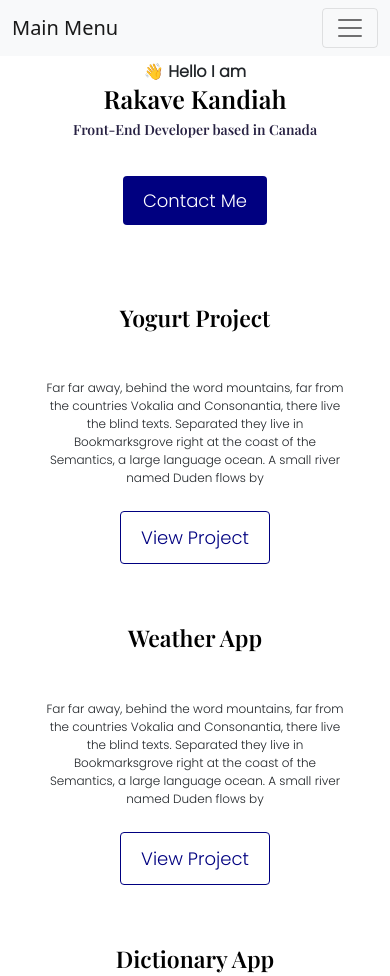
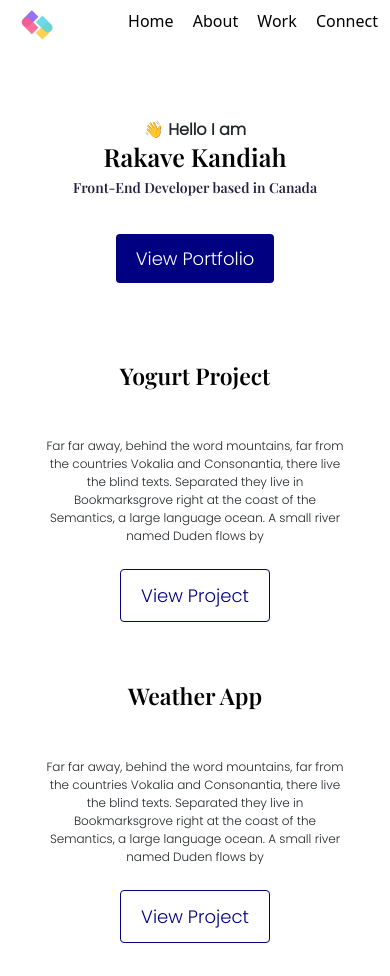
Before and after one commit to Rak97/Portfolio-Project-Lesson-5, a plain HTML site: page index.html in a window 390 px wide. Shown: the top 976 px of the page. Drawn offline with nearby package versions, Linux system fonts and the light colour scheme.

Commit message:
nav bar
edit nav bar
inserted two logos for mobile and desktop/laptop view

```diff
--- a/index.html
+++ b/index.html
@@ -19,43 +19,40 @@
     <link href="style.css" rel="stylesheet" />
 </head>
 <body>
-    <nav class="navbar navbar-expand-lg navbar-light bg-light fixed-top">
 <div class="container">
-            <a class="navbar-brand" href="index.html">Main Menu</a>
-            <button class="navbar-toggler" type="button" data-bs-toggle="collapse" data-bs-target="#navbarNav"
-                aria-controls="navbarNav" aria-expanded="false" aria-label="Toggle navigation">
-                <span class="navbar-toggler-icon"></span>
-            </button>
-            <div class="collapse navbar-collapse" id="navbarNav">
-                <ul class="navbar-nav">
-                    <li class="nav-item">
-                        <a class="nav-link active" aria-current="page" href="index.html">Home</a>
+    <nav class="d-flex justify-content-between">
+        <a href="index.html">
+            <img src="images/logo.png" class="logo d-none d-md-block" width="185" height="50" alt="">
+            <img src="images/icon.jpg"class="logo d-block d-md-none" width="50" height="50" alt="">
+        </a>
+        <ul>
+            <li>
+                <a class="active" href="index.html">Home</a>
             </li>
-                    <li class="nav-item">
-                        <a class="nav-link" href="about.html">About me</a>
+            <li>
+                <a class="active" href="about.html">About</a>
             </li>
-                    <li class="nav-item">
-                        <a class="nav-link" href="work.html">Work History</a>
+            <li>
+                <a class="active" href="work.html">Work</a>
             </li>
-                    <li class="nav-item">
-                        <a class="nav-link" href="contact.html">Connect with me</a>
+            <li>
+                <a class="active" href="contact.html">Connect</a>
             </li>
         </ul>
+    </nav>
 </div>
-        </div>
-</nav>
     <div class="begin">
 <p class="greetings">👋 Hello I am</p>
 <h1>Rakave Kandiah</h1>
 <h2 class="mb-5">Front-End Developer based in Canada</h2>
-<div> <a href="#" class="btn-branding">Contact Me</a>
+<div> <a href="#project-list" class="btn-branding">View Portfolio</a>
 </div>
 </div>
 <p class="penny">Scroll down below to see my projects</p>
 <div class="container">
 <div class="row">
 <div class="col d-none d-md-block">
-<img src="images/yogurt.png" class="img-fluid" alt=""/>
+<img id="project-list" src="images/yogurt.png" class="img-fluid" alt=""/>
 </div>
 <div class="col">
     <div class="project-spacing">
--- a/style.css
+++ b/style.css
@@ -170,7 +170,7 @@ h4 {
 .fa {
   padding: 20px;
   font-size: 30px;
-  width: 73px;
+  width: 75px;
   text-align: center;
   text-decoration: none;
   border-radius: 50%;
@@ -179,7 +179,6 @@ h4 {
 .fa:hover {
   opacity: 0.7;
 }
-
 .fa-twitter {
   background: #55acee;
   color: white;
@@ -194,3 +193,17 @@ h4 {
   background: #007bb5;
   color: white;
 }
+nav li {
+  display: inline;
+  list-style: none;
+  line-height: 42px;
+  margin-left: 15px;
+}
+a {
+  text-decoration: none;
+  color: var(--font-color);
+}
+a:hover {
+  color: var(--font-color);
+  font-weight: bolder;
+}
```
Also changed, not shown: about.html (+15 -18 lines), contact.html (+16 -20 lines), work.html (+15 -18 lines), images/icon.jpg (added), images/logo.png (added). Lines whose indentation alone changed are shown as unchanged.
